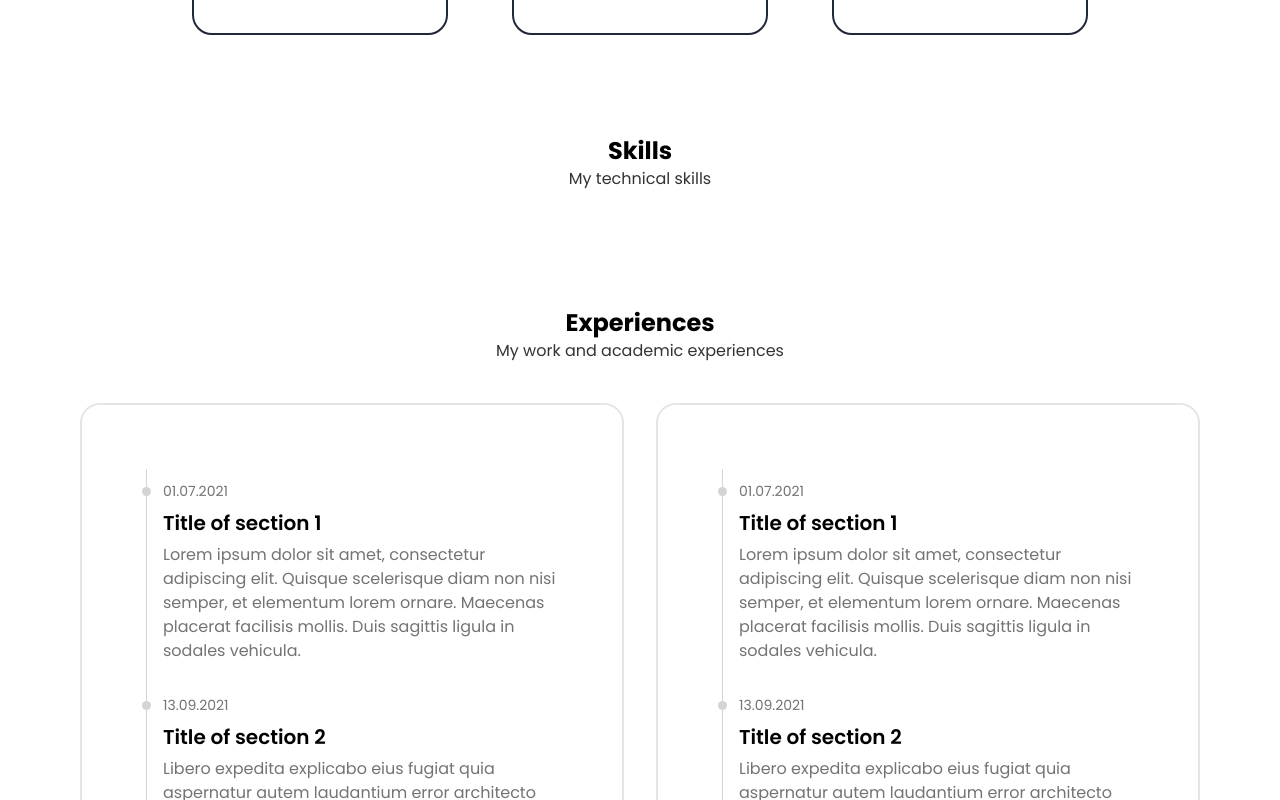
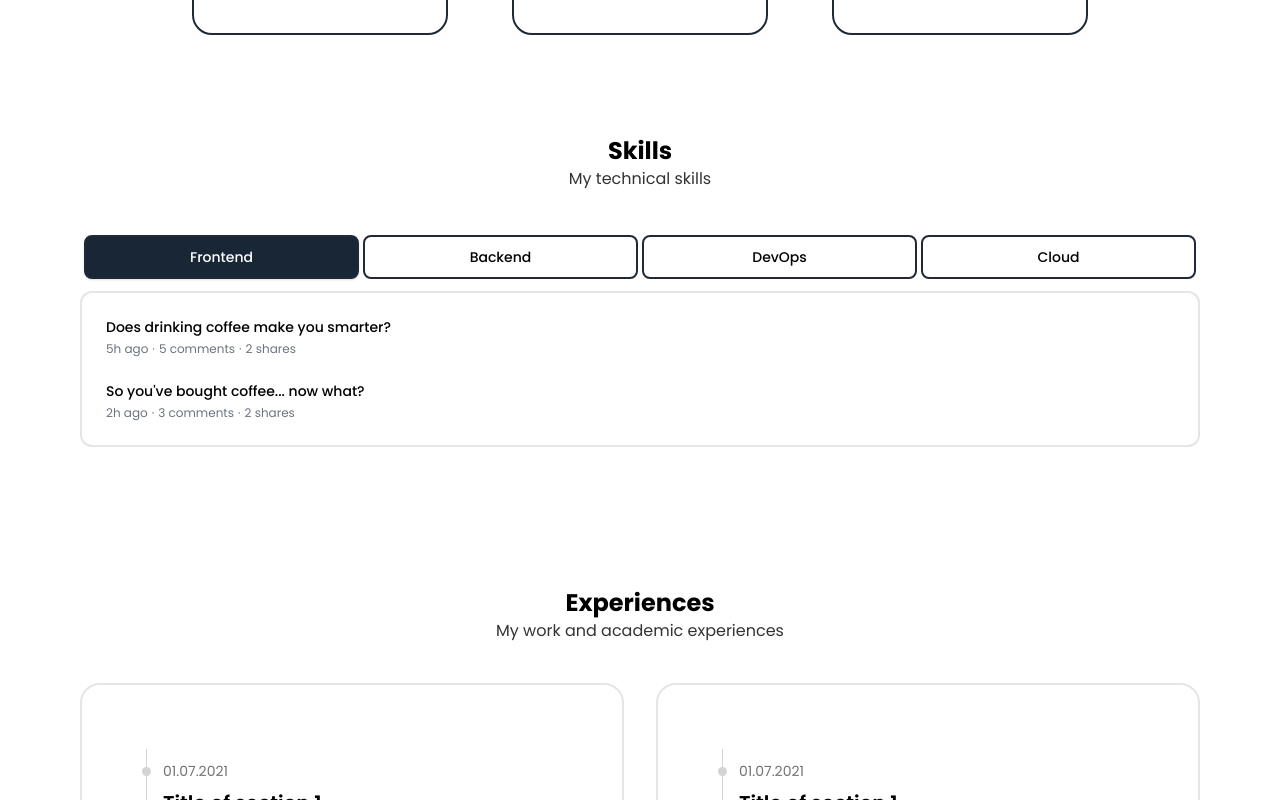
Before and after one commit to copninixh/copninixh, a Next.js app: page / in a window 1280 px wide. Shown: the part 1100-1900 px from the top of the page. Built offline with nearby package versions, Linux system fonts and the light colour scheme.

Commit message:
fixed classes problem

```diff
--- a/src/app/component/project.tsx
+++ b/src/app/component/project.tsx
@@ -7,7 +7,7 @@
 import { useState } from 'react'
 
 
-function classNames(...classes) {
+function classNames(...classes: string[]) {
   return classes.filter(Boolean).join(' ')
 }
 
--- a/src/app/component/skill.tsx
+++ b/src/app/component/skill.tsx
@@ -1,24 +1,151 @@
-// components/Pills.tsx
+"use client";
+
 import React from 'react';
+import { Tab } from '@headlessui/react'
 
-const Skill = () => {
-  return (
-    <>
-          <div className='columns-1 justify-center mt-[100px]'>
-                <h4 className="text-center font-bold text-2xl">Skills</h4>
-                <p className='text-center text-gray-custom'>My technical skills</p>
+import { useState } from 'react'
 
 
-                <div className="flex flex-row gap-8 justify-center mt-4">
+function classNames(...classes: string[]) {
+  return classes.filter(Boolean).join(' ')
+}
 
+export default function Skills() {
+  let [categories] = useState({
+    "Frontend": [
+      {
+        id: 1,
+        title: 'Does drinking coffee make you smarter?',
+        date: '5h ago',
+        commentCount: 5,
+        shareCount: 2,
+      },
+      {
+        id: 2,
+        title: "So you've bought coffee... now what?",
+        date: '2h ago',
+        commentCount: 3,
+        shareCount: 2,
+      },
+    ],
+    "Backend": [
+      {
+        id: 1,
+        title: 'Is tech making coffee better or worse?',
+        date: 'Jan 7',
+        commentCount: 29,
+        shareCount: 16,
+      },
+      {
+        id: 2,
+        title: 'The most innovative things happening in coffee',
+        date: 'Mar 19',
+        commentCount: 24,
+        shareCount: 12,
+      },
+    ],
+    "DevOps": [
+      {
+        id: 1,
+        title: 'Ask Me Anything: 10 answers to your questions about coffee',
+        date: '2d ago',
+        commentCount: 9,
+        shareCount: 5,
+      },
+      {
+        id: 2,
+        title: "The worst advice we've ever heard about coffee",
+        date: '4d ago',
+        commentCount: 1,
+        shareCount: 2,
+      },
+    ],
+    "Cloud": [
+      {
+        id: 1,
+        title: 'Ask Me Anything: 10 answers to your questions about coffee',
+        date: '2d ago',
+        commentCount: 9,
+        shareCount: 5,
+      },
+      {
+        id: 2,
+        title: "The worst advice we've ever heard about coffee",
+        date: '4d ago',
+        commentCount: 1,
+        shareCount: 2,
+      },
+    ],
+  })
 
-                </div>
+  return (
+    <div className='container mx-auto px-20'>
+      <div className='columns-1 justify-center mt-[100px]'>
+          <h4 className="text-center font-bold text-2xl">Skills</h4>
+          <p className='text-center text-gray-custom'>My technical skills</p>
+        <div className="w-full px-2 py-10 sm:px-0">
+          <Tab.Group>
+            <Tab.List className="flex space-x-1 rounded-xl  p-1">
+              {Object.keys(categories).map((category) => (
+                <Tab
+                  key={category}
+                  className={({ selected }) =>
+                    classNames(
+                      'w-1/4 rounded-lg py-2.5 text-sm font-medium leading-5 text-custom',
+                      'ring-black border-2 border-gray-800 focus:outline-none ',
+                      selected
+                        ? 'bg-custom shadow text-white '
+                        : 'hover:text-custom'
+                    )
+                  }
+                >
+                  {category}
+                </Tab>
+              ))}
+            </Tab.List>
+            <Tab.Panels className="mt-2">
+              {Object.values(categories).map((posts, idx) => (
+                <Tab.Panel
+                  key={idx}
+                  className={classNames(
+                    'rounded-xl bg-white p-3',
+                    'border-2 border-black border-opacity-10'
+                  )}
+                >
+                  <ul>
+                    {posts.map((post) => (
+                      <li
+                        key={post.id}
+                        className="relative rounded-md p-3 hover:bg-gray-100"
+                      >
+                        <h3 className="text-sm font-medium leading-5">
+                          {post.title}
+                        </h3>
 
+                        <ul className="mt-1 flex space-x-1 text-xs font-normal leading-4 text-gray-500">
+                          <li>{post.date}</li>
+                          <li>&middot;</li>
+                          <li>{post.commentCount} comments</li>
+                          <li>&middot;</li>
+                          <li>{post.shareCount} shares</li>
+                        </ul>
 
-
-            </div>
-    </>
-  );
-};
-
-export default Skill;
+                        <a
+                          href="#"
+                          className={classNames(
+                            'absolute inset-0 rounded-md',
+                            'ring-blue-400 focus:z-10 focus:outline-none focus:ring-2'
+                          )}
+                        />
+                      </li>
+                    ))}
+                  </ul>
+                </Tab.Panel>
+              ))}
+            </Tab.Panels>
+          </Tab.Group>
+        </div>
+      </div>
+    </div>
+  )
+}
--- a/src/app/component/sop.tsx
+++ b/src/app/component/sop.tsx
@@ -10,7 +10,7 @@
 
     return(
         <>
-            <div className='columns-1 justify-center mt-[100px]'>
+            <div className='columns-1 justify-center mt-[100px] mb-[100px]'>
                 <h4 className="text-center font-bold text-2xl">Statement of Purpose</h4>
                 <p className='text-center text-gray-custom'>My passionate and intention.</p>
                 <div className="flex justify-center mt-4">
--- a/src/app/globals.css
+++ b/src/app/globals.css
@@ -31,7 +31,7 @@
   border-radius: 10px;
   font-weight: 500;
   font-family: 'Poppins' sans-serif;
-  padding: 8px 25px 8px 25px;
+  padding: 12px 25px 12px 25px;
 
 }
 .w-img{
```
